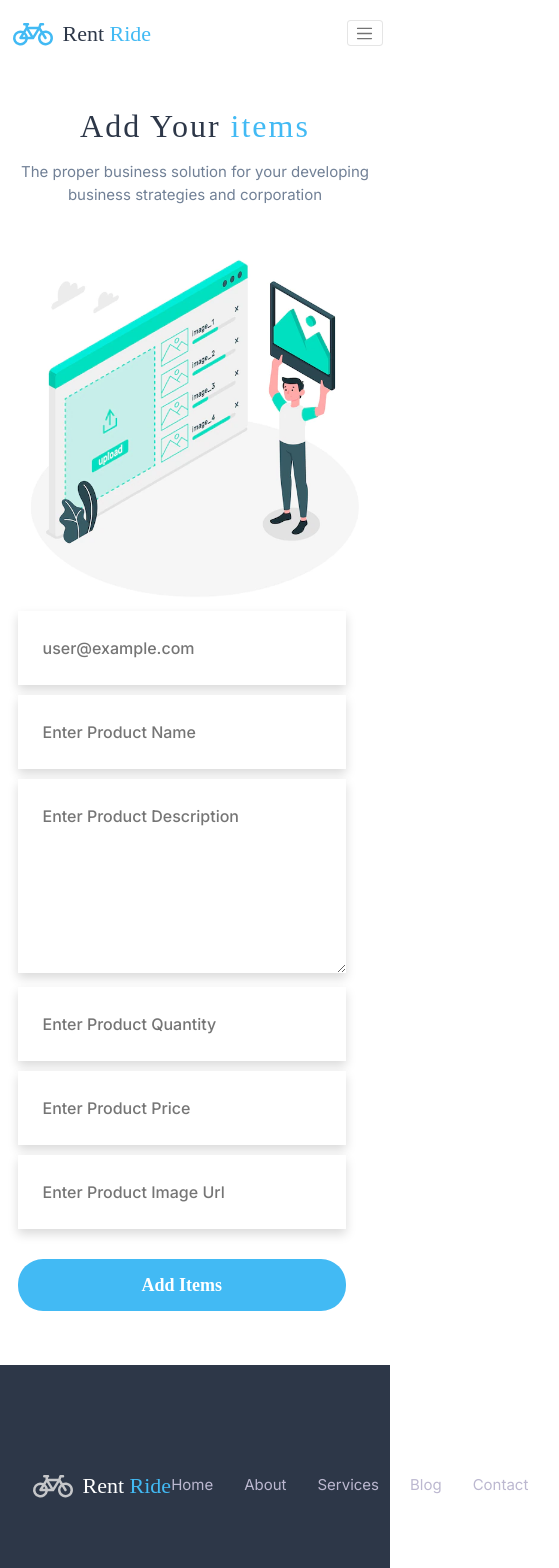
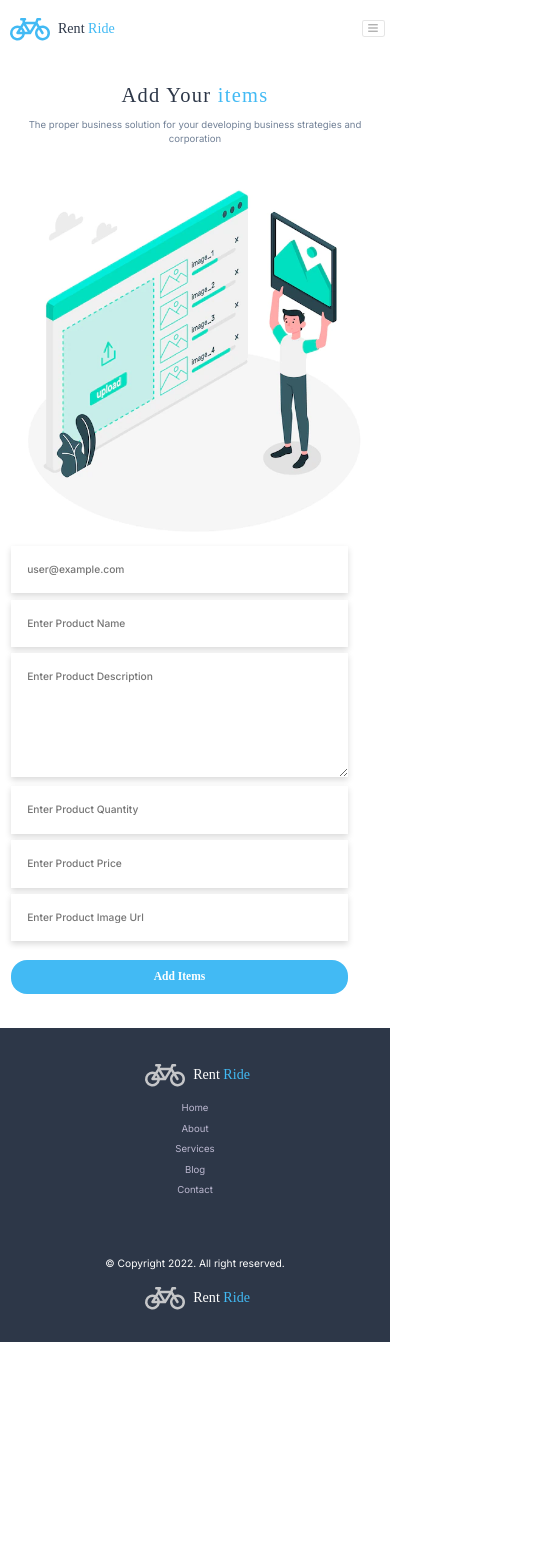
Before and after one commit to aonikpaulalock/Inventory-Management-Projects, a React (Create React App) app: page /addInventory in a window 390 px wide. Shown: the top 1568 px of the page, 559 px wide, since content can reach past the window. After the commit the page ends 1342 px from the top, so only its background shows below. Built offline with nearby package versions, Linux system fonts and the light colour scheme; no server answers; sample sign-in values are in the browser's storage; a web font is replaced by a local one.

Commit message:
home page responsive done

```diff
--- a/src/Pages/Home/Available.js
+++ b/src/Pages/Home/Available.js
@@ -6,15 +6,17 @@ const Available = () => {
     <div className='container mt-5 mb-5'>
       <div className="row">
         <div className="col-lg-6">
-          <img src={app} alt="" className='img-fluid' />
+          <div className="available-image">
+            <img src={app} alt="" className='img-fluid' />
+          </div>
         </div>
-        <div className="col-lg-6 d-flex justify-content-center align-items-center">
-          <div className="mt-5">
+        <div className="col-lg-6">
+          <div className="mt-5 available-content">
             <h1 className="app-heading">Rent<span className="ride">Ride</span> App Available in Android & iOS</h1>
             <p className="app-text">The proper business solution for your developing business strategic and corporation</p>
             <form class="d-flex me-3" role="search">
-              <input class="input-feild shadow" type="search" placeholder="Search" aria-label="Search"/>
-                <button class="link-button" type="submit">Send Link</button>
+              <input class="input-feild shadow" type="search" placeholder="Search" aria-label="Search" />
+              <button class="link-button" type="submit">Send Link</button>
             </form>
             <div>
             </div>
--- a/src/Pages/Home/Banner.js
+++ b/src/Pages/Home/Banner.js
@@ -5,11 +5,6 @@ import image2 from "../../Pages/Asset/Banner/by-1.png"
 import image3 from "../../Pages/Asset/Banner/by-3.jpg"
 import "../../Pages/Styles/Home/Banner.css"
 const Banner = () => {
-  // const [index, setIndex] = useState(0);
-
-  // const handleSelect = (selectedIndex, e) => {
-  //   setIndex(selectedIndex);
-  // };
   return (
     <div className="carousel-banner">
       <Carousel variant="dark" fade>
--- a/src/Pages/Home/Contact.js
+++ b/src/Pages/Home/Contact.js
@@ -3,13 +3,13 @@ import { Form } from 'react-bootstrap';
 import contact from "../Asset/Contact/contact.png"
 const Contact = () => {
   return (
-    <div className="container">
+    <div className="container my-5">
       <div>
         <h1 className="share-main-title">Contac<span className="ride">t Us</span></h1>
         <p className="share-sub-title">The proper business solution for your developing business strategies and corporation</p>
       </div>
       <div className="row">
-        <div className="col-md-6 pt-5">
+        <div className="col-md-6 pt-lg-5 pt-0">
           <div className="form-container mt-5 pt-5">
             <Form.Group className="input-name">
               <input class="input-feild shadow input-feild-3"
@@ -39,7 +39,7 @@ const Contact = () => {
             <button type="submit" className="Signup-Button">Send Message</button>
           </div>
         </div>
-        <div className="col-md-6   d-flex align-items-center justify-content-center">
+        <div className="col-md-6  d-flex align-items-center justify-content-center">
           <img src={contact} alt="" className="img-fluid" />
         </div>
       </div>
--- a/src/Pages/Styles/Home/Available.css
+++ b/src/Pages/Styles/Home/Available.css
@@ -42,3 +42,16 @@
   width: 97%;
   margin-bottom: 1rem;
 }
+
+@media (max-width:570px) {
+  .input-feild {
+    width: 75%;
+}
+.available-content {
+  padding: 1.5rem;
+}
+.input-feild-3 {
+  width: 100%;
+  margin-bottom: 1rem;
+}
+}
--- a/src/Pages/Styles/Home/Banner.css
+++ b/src/Pages/Styles/Home/Banner.css
@@ -39,3 +39,49 @@
   line-height: 3.2rem  !important;
   color:  var(--subText-primary-color)  !important;
 }
+
+
+/* Banner Media Query */
+
+@media (max-width:1130px) {
+  html {
+    font-size: 59%;
+  }
+  .carousel-caption {
+    bottom: -8% !important;
+  }
+}
+@media (max-width:830px) {
+  html {
+    font-size: 48%;
+  }
+  .carousel-caption {
+    bottom: -14% !important;
+  }
+}
+@media (max-width:540px) {
+  html {
+    font-size: 40%;
+  }
+  .image-content {
+    width: 60%;
+  }
+  .carousel-caption {
+    bottom: -15% !important;
+  }
+}
+@media (max-width:420px) {
+  .image-content {
+    width: 70%;
+    margin-bottom: 11rem;
+  }
+  .carousel-caption {
+    bottom: -15% !important;
+  }
+}
+@media (max-width:320px) {
+  .image-content {
+    width: 75%;
+    margin-bottom: 15rem;
+  }
+}
--- a/src/Pages/Styles/Home/Footer.css
+++ b/src/Pages/Styles/Home/Footer.css
@@ -7,15 +7,15 @@
   display: flex;
   justify-content: space-between;
   align-items: center;
-  padding: 100px 20px;
+  padding: 10rem 2rem;
 }
 
 .footer-heading {
   font-family: 'Dela Gothic One';
   font-style: normal;
   font-weight: 400;
-  font-size: 16px;
-  line-height: 23px;
+  font-size: 1rem;
+  line-height: 2.4rem;
   color: #FFFFFF;
   margin-bottom: 0;
 }
@@ -24,8 +24,8 @@
   font-family: 'Inter';
   font-style: normal;
   font-weight: 400;
-  font-size: 15px;
-  line-height: 17px;
+  font-size: 1.5rem;
+  line-height: 1.7rem;
   color: #BCB8D0 !important;
   margin-right: 31px;
   cursor: pointer;
@@ -33,12 +33,11 @@
 }
 
 .second-back {
-  background: linear-gradient(0deg, rgba(0, 0, 0, 0.2),
-      rgba(0, 0, 0, 0.2)), #2A263F;
+  background:var(--text-primary-color);
 }
 
 .second-foooter-content {
-  padding: 40px 15px;
+  padding: 4rem 1.5rem;
   display: flex;
   justify-content: space-between;
   align-items: center;
@@ -48,8 +47,8 @@
   font-family: 'Inter';
   font-style: normal;
   font-weight: 400;
-  font-size: 16px;
-  line-height: 19px;
+  font-size: 1.6rem;
+  line-height: 1.9rem;
   color: #FFFFFF;
   margin-bottom: 0;
 }
@@ -62,9 +61,47 @@
   font-family: 'Inter';
   font-style: normal;
   font-weight: 400;
-  font-size: 16px;
-  line-height: 19px;
+  font-size: 1.6rem;
+  line-height: 1.9rem;
   color: #FFFFFF;
   margin-right: 26px;
   cursor: pointer;
 }
+
+/* Media quries */
+@media (max-width:810px) and (min-width:280px) {
+  .frist-content {
+    display: flex;
+    flex-direction: column;
+    justify-content: space-between;
+    align-items: center;
+    padding: 4rem 2rem;
+  }
+
+  .footer-heading {
+    margin-bottom: 1.5rem;
+  }
+
+  .footer-sub-heading a {
+    display: block;
+    margin-right: 0px;
+    margin-bottom: 1.5rem;
+    text-align: center;
+  }
+
+  .second-footer-heading {
+    margin-bottom: 1.2rem;
+  }
+
+  .second-footer-sub-heading span {
+    display: block;
+    margin-right: 0px;
+    margin-bottom: 1rem;
+  }
+
+  .second-foooter-content {
+    justify-content: center;
+    align-items: center;
+    flex-direction: column;
+  }
+}
```
